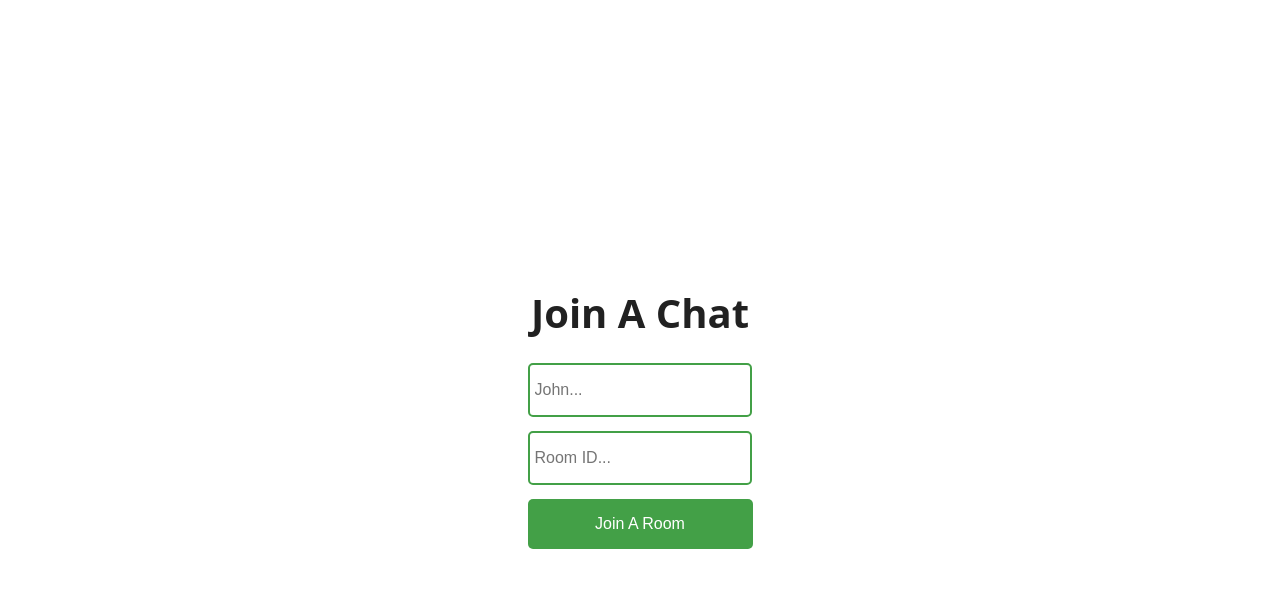
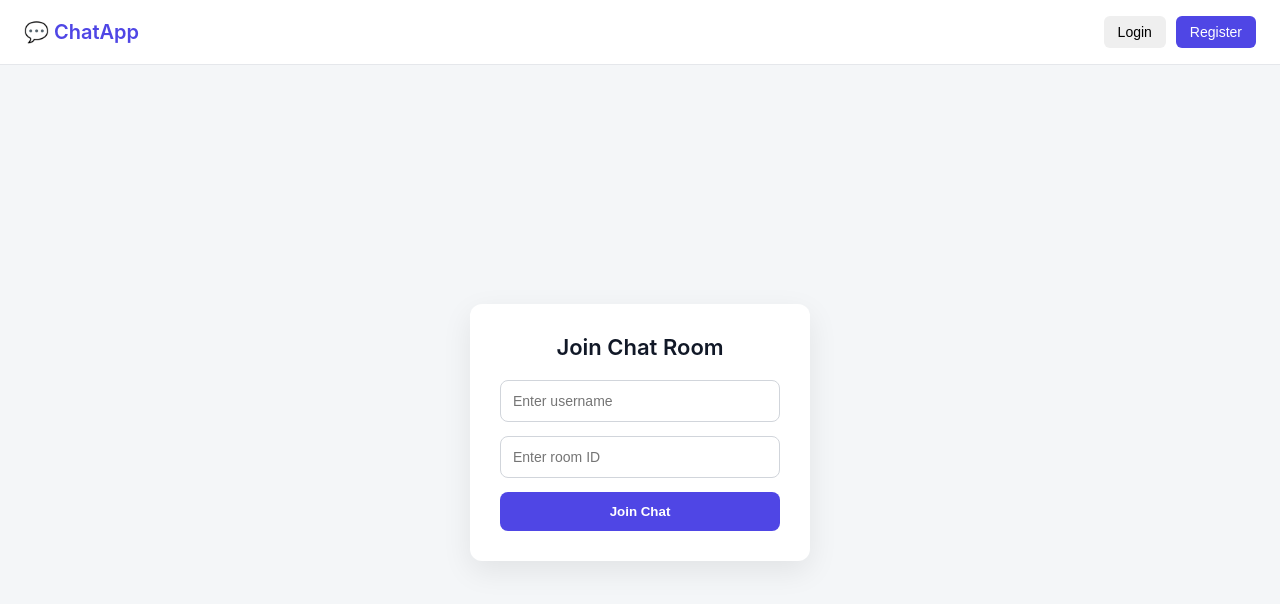
Before and after one commit to prabhjot44/Frontend_chatapp, a React (Create React App) app: page / in a window 1280 px wide. Shown: the top 604 px of the page. Built offline with nearby package versions, Linux system fonts and the light colour scheme; no server answers.

Commit message:
feat: implement chat UI, socket integration, and react-router-dom navigation

```diff
--- a/package.json
+++ b/package.json
@@ -8,6 +8,7 @@
     "@testing-library/user-event": "^13.5.0",
     "react": "^18.2.0",
     "react-dom": "^18.2.0",
+    "react-router-dom": "^6.30.3",
     "react-scripts": "5.0.1",
     "react-scroll-to-bottom": "^4.2.0",
     "socket.io-client": "^4.7.1",
--- a/src/App.css
+++ b/src/App.css
@@ -1,203 +1,292 @@
-.App {
-  width: 100vw;
-  height: 100vh;
-  background: #fff;
-  color: #212121;
-  font-family: "Open Sans", sans-serif;
-  display: grid;
-  place-items: center;
+/* =========================
+   GLOBAL RESET & BASE
+========================= */
+* {
+  margin: 0;
+  padding: 0;
+  box-sizing: border-box;
 }
+
 body {
-  margin: 0%;
-  padding: 0%;
+  font-family: "Inter", sans-serif;
+  background: #f4f6f8;
+  color: #111827;
 }
-@import url("https://fonts.googleapis.com/css?family=Open+Sans:300,400,700");
 
-.joinChatContainer {
+/* =========================
+   APP LAYOUT
+========================= */
+.app-container {
   display: flex;
   flex-direction: column;
+  height: 100vh;
+}
+
+.main-content {
+  flex: 1;
+  display: flex;
+  justify-content: center;
+  align-items: center;
+  padding: 20px;
+}
+
+/* =========================
+   HEADER
+========================= */
+.header {
+  display: flex;
+  justify-content: space-between;
+  align-items: center;
+  padding: 16px 24px;
+  background: #ffffff;
+  border-bottom: 1px solid #e5e7eb;
+}
+
+.header h1 {
+  font-size: 20px;
+  font-weight: 600;
+  color: #4f46e5;
+  cursor: pointer;
+}
+
+.header div {
+  display: flex;
+  align-items: center;
+}
+
+.header span {
+  margin-right: 12px;
+  font-size: 14px;
+}
+
+.header button {
+  margin-left: 10px;
+  padding: 8px 14px;
+  border-radius: 6px;
+  border: none;
+  font-size: 14px;
+  cursor: pointer;
+  transition: 0.2s ease;
+}
+
+.header button:hover {
+  opacity: 0.9;
+}
+
+.header .primary {
+  background: #4f46e5;
+  color: white;
+}
+
+.header .danger {
+  background: #ef4444;
+  color: white;
+}
+
+/* =========================
+   JOIN CHAT CARD
+========================= */
+.join-card {
+  background: #ffffff;
+  padding: 30px;
+  border-radius: 12px;
+  width: 340px;
+  box-shadow: 0 10px 30px rgba(0, 0, 0, 0.08);
   text-align: center;
 }
 
-.joinChatContainer h3 {
-  font-size: 2.5rem;
-  margin-bottom: 1rem;
+.join-card h2 {
+  margin-bottom: 20px;
+  font-size: 22px;
+  font-weight: 600;
 }
-.joinChatContainer input {
-  width: 210px;
-  height: 40px;
-  margin: 7px;
-  border: 2px solid #43a047;
-  border-radius: 5px;
-  padding: 5px;
+
+.join-card input {
+  width: 100%;
+  padding: 12px;
+  margin-bottom: 14px;
+  border: 1px solid #d1d5db;
+  border-radius: 8px;
+  font-size: 14px;
+  transition: 0.2s ease;
+}
+
+.join-card input:focus {
+  border-color: #4f46e5;
+  outline: none;
+}
+
+/* BUTTON */
+.join-card button {
+  width: 100%;
+  padding: 12px;
+  background: #4f46e5;
+  color: white;
+  border-radius: 8px;
+  border: none;
+  font-weight: 600;
+  cursor: pointer;
+  transition: 0.2s ease;
+}
+
+.join-card button:hover {
+  background: #4338ca;
+}
+
+/* =========================
+   CHAT WINDOW
+========================= */
+.chat-window {
+  width: 380px;
+  height: 520px;
+  background: #ffffff;
+  border-radius: 14px;
+  display: flex;
+  flex-direction: column;
+  box-shadow: 0 12px 30px rgba(0, 0, 0, 0.12);
+  overflow: hidden;
+}
+
+/* =========================
+   CHAT HEADER
+========================= */
+.chat-header {
+  padding: 14px;
+  background: #4f46e5;
+  color: white;
+  font-weight: 600;
   font-size: 16px;
 }
 
-.joinChatContainer button {
-  width: 225px;
-  height: 50px;
-  margin: 7px;
-  border: none;
-  border-radius: 5px;
-  padding: 5px;
-  font-size: 16px;
-  background: #43a047;
-  color: #fff;
-  cursor: pointer;
+/* =========================
+   CHAT BODY
+========================= */
+.chat-body {
+  flex: 1;
+  padding: 12px;
+  overflow-y: auto;
+  background: #f9fafb;
 }
 
-.joinChatContainer button:hover {
-  background: #2e7d32;
+/* SCROLLBAR */
+.chat-body::-webkit-scrollbar {
+  width: 6px;
 }
 
-.chat-window {
-  width: 300px;
-  height: 420px;
+.chat-body::-webkit-scrollbar-thumb {
+  background: #d1d5db;
+  border-radius: 10px;
 }
 
-.chat-window p {
-  margin: 0;
-}
-.chat-window .chat-header {
-  height: 45px;
-  border-radius: 6px;
-  background: #263238;
-  position: relative;
-  cursor: pointer;
-}
-.chat-window .chat-header p {
-  display: block;
-  padding: 0 1em 0 2em;
-  color: #fff;
-  font-weight: 700;
-  line-height: 45px;
+/* =========================
+   MESSAGES
+========================= */
+.message {
+  display: flex;
+  margin: 8px 0;
 }
 
-.chat-window .chat-body {
-  height: calc(450px - (45px + 70px));
-  border: 1px solid #263238;
-  background: #fff;
-
-  position: relative;
-}
-.chat-window .chat-body .message-container {
-  width: 100%;
-  height: 100%;
-  overflow-y: scroll;
-  overflow-x: hidden;
+.message > div {
+  max-width: 70%;
 }
 
-.chat-window .chat-body .message-container::-webkit-scrollbar {
-  display: none;
-}
-.chat-window .chat-body .message {
-  height: auto;
-  padding: 10px;
-  display: flex;
+.message-content {
+  display: inline-block;
+  padding: 10px 14px;
+  border-radius: 16px;
+
+  /* 🔥 IMPORTANT FIX */
+  width: fit-content;
+
+  word-break: break-word;
+  white-space: pre-wrap;
+
+  font-size: 14px;
+  line-height: 1.4;
 }
 
-.chat-window .chat-body .message .message-content {
-  width: auto;
-  height: auto;
-  min-height: 40px;
-  max-width: 120px;
-  background-color: #43a047;
-  border-radius: 5px;
-  color: white;
-  display: flex;
-  align-items: center;
-  margin-right: 5px;
-  margin-left: 5px;
-  padding-right: 5px;
-  padding-left: 5px;
-  overflow-wrap: break-word;
-  word-break: break-word;
+/* YOUR MESSAGE */
+#you {
+  justify-content: flex-end;
 }
 
-#you {
+#you .message-content {
+  background: #4f46e5;
+  color: white;
+  border-bottom-right-radius: 4px;
+}
+
+/* OTHER MESSAGE */
+#other {
   justify-content: flex-start;
 }
 
-#you .message-content {
-  justify-content: flex-start;
+#other .message-content {
+  background: #e5e7eb;
+  color: #111827;
+  border-bottom-left-radius: 4px;
 }
 
-#you .message-meta {
-  justify-content: flex-start;
-  margin-left: 5px;
+/* META INFO */
+.message-meta {
+  font-size: 11px;
+  margin-top: 2px;
+  opacity: 0.6;
 }
 
-#other {
-  justify-content: flex-end;
+/* =========================
+   CHAT FOOTER
+========================= */
+.chat-footer {
+  display: flex;
+  border-top: 1px solid #e5e7eb;
+  background: #ffffff;
 }
 
-#other .message-content {
-  justify-content: flex-end;
-  background-color: cornflowerblue;
+.chat-footer input {
+  flex: 1;
+  padding: 12px;
+  border: none;
+  font-size: 14px;
+  outline: none;
 }
 
-#other .message-meta {
-  justify-content: flex-end;
-  margin-right: 5px;
+.chat-footer button {
+  padding: 0 18px;
+  background: #4f46e5;
+  color: white;
+  border: none;
+  cursor: pointer;
+  transition: 0.2s ease;
 }
 
-.message-meta #author {
-  margin-left: 10px;
-  font-weight: bold;
+.chat-footer button:hover {
+  background: #4338ca;
 }
 
-.chat-window .chat-body .message .message-meta {
-  display: flex;
-  font-size: 12px;
+/* =========================
+   UTILITIES
+========================= */
+.hide {
+  display: none;
 }
 
-.chat-window .chat-footer {
-  height: 40px;
-  border: 1px solid #263238;
-  border-top: none;
-  display: flex;
-}
-
-.chat-window .chat-footer input {
-  height: 100%;
-  flex: 85%;
-  border: 0;
-  padding: 0 0.7em;
-  font-size: 1em;
-  border-right: 1px dotted #607d8b;
-
-  outline: none;
-  font-family: "Open Sans", sans-serif;
-}
-
-.chat-window .chat-footer button {
-  border: 0;
-  display: grid;
-  place-items: center;
-  cursor: pointer;
-  flex: 15%;
-  height: 100%;
-  background: transparent;
-  outline: none;
-  font-size: 25px;
-  color: lightgray;
-}
-
-.chat-window .chat-footer button:hover {
-  color: #43a047;
-}
-.hide {
-  opacity: 0 !important;
-}
-
-/* responsive css */
-
+/* =========================
+   RESPONSIVE
+========================= */
 @media (max-width: 768px) {
-
   .chat-window {
-   width: 100%
+    width: 100%;
+    height: 100%;
+    border-radius: 0;
   }
 
+  .join-card {
+    width: 100%;
+    max-width: 90%;
+  }
 
-
+  .header {
+    padding: 12px 16px;
+  }
 }
--- a/src/App.js
+++ b/src/App.js
@@ -2,6 +2,7 @@ import "./App.css";
 import { io } from "socket.io-client";
 import { useState, useEffect } from "react";
 import Chat from "./Chat";
+import Header from "./components/layout/Header";
 
 // ✅ ENV URL
 const API_BASE_URL = process.env.REACT_APP_API_BASE_URL;
@@ -41,39 +42,35 @@ function App() {
     }
   };
 
-  return (
-    <div className="App">
+return (
+  <div className="app-container">
+    <Header />
+
+    <main className="main-content">
       {!showChat ? (
-        <div className="joinChatContainer">
-          <h3>Join A Chat</h3>
+        <div className="join-card">
+          <h2>Join Chat Room</h2>
 
           <input
             type="text"
-            placeholder="John..."
-            name="username"
-            onChange={(event) => {
-              setUsername(event.target.value);
-            }}
+            placeholder="Enter username"
+            onChange={(e) => setUsername(e.target.value)}
           />
 
           <input
             type="text"
-            placeholder="Room ID..."
-            name="room"
-            onChange={(event) => {
-              setRoom(event.target.value);
-            }}
+            placeholder="Enter room ID"
+            onChange={(e) => setRoom(e.target.value)}
           />
 
-          <button onClick={joinRoom}>Join A Room</button>
+          <button onClick={joinRoom}>Join Chat</button>
         </div>
       ) : (
-        <>
         <Chat socket={socket} username={username} room={room} />
-        </>
       )}
-    </div>
-  );
+    </main>
+  </div>
+);
 }
 
 export default App;
--- /dev/null
+++ b/src/components/layout/Header.jsx
@@ -0,0 +1,52 @@
+import React, { useEffect, useState } from "react";
+import { useNavigate } from "react-router-dom";
+
+
+const Header = () => {
+  const [user, setUser] = useState(null);
+  const navigate = useNavigate();
+
+  useEffect(() => {
+    const storedUser = localStorage.getItem("user");
+    if (storedUser) {
+      setUser(JSON.parse(storedUser));
+    }
+  }, []);
+
+  const handleLogout = () => {
+    localStorage.removeItem("user");
+    setUser(null);
+    navigate("/login");
+  };
+
+return (
+  <header className="header">
+    <h1 onClick={() => navigate("/")}>💬 ChatApp</h1>
+
+    <div>
+      {user ? (
+        <>
+          <span>Hi, {user.username}</span>
+          <button className="danger" onClick={handleLogout}>
+            Logout
+          </button>
+        </>
+      ) : (
+        <>
+          <button onClick={() => navigate("/login")}>
+            Login
+          </button>
+          <button
+            className="primary"
+            onClick={() => navigate("/register")}
+          >
+            Register
+          </button>
+        </>
+      )}
+    </div>
+  </header>
+);
+};
+
+export default Header;
--- a/src/index.js
+++ b/src/index.js
@@ -3,11 +3,14 @@ import ReactDOM from 'react-dom/client';
 import './index.css';
 import App from './App';
 import reportWebVitals from './reportWebVitals';
+import { BrowserRouter } from 'react-router-dom';
 
 const root = ReactDOM.createRoot(document.getElementById('root'));
 root.render(
   <React.StrictMode>
-      <App />
+      <BrowserRouter>
+            <App />
+      </BrowserRouter>
   </React.StrictMode>
 );
 
```
Also changed, not shown: 1 other file (tests, documents, lock files or other folders).
